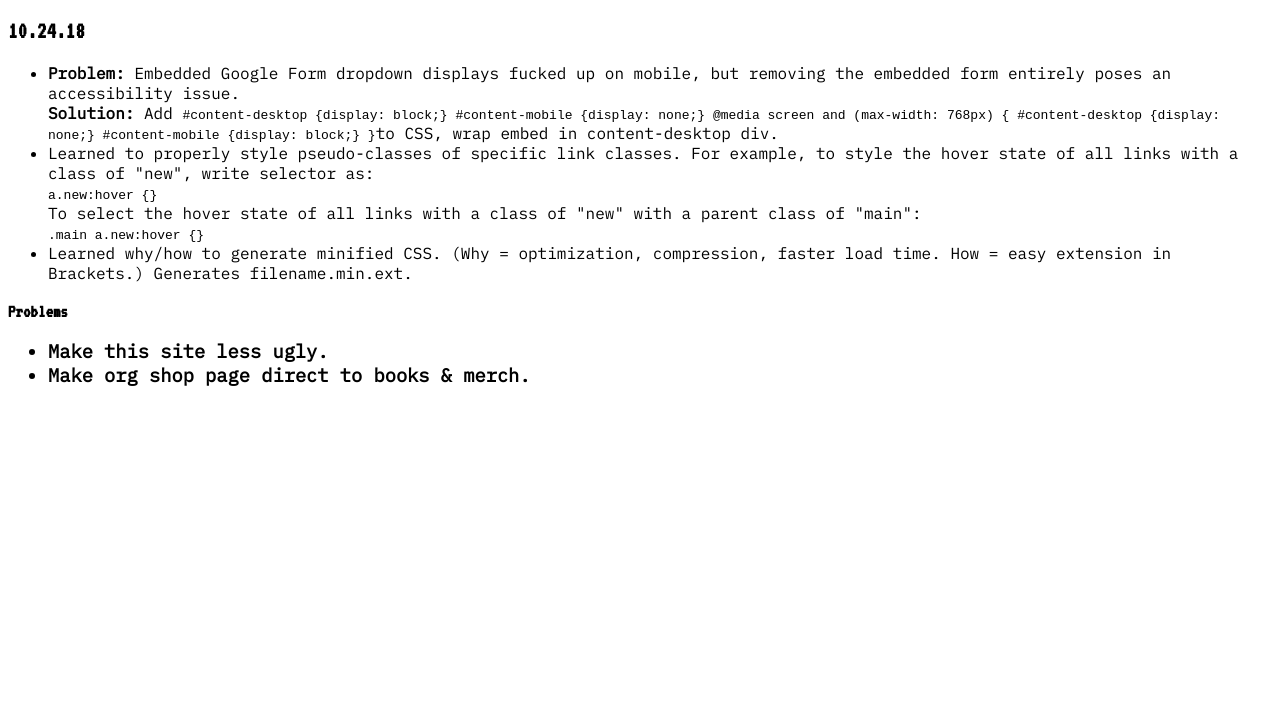
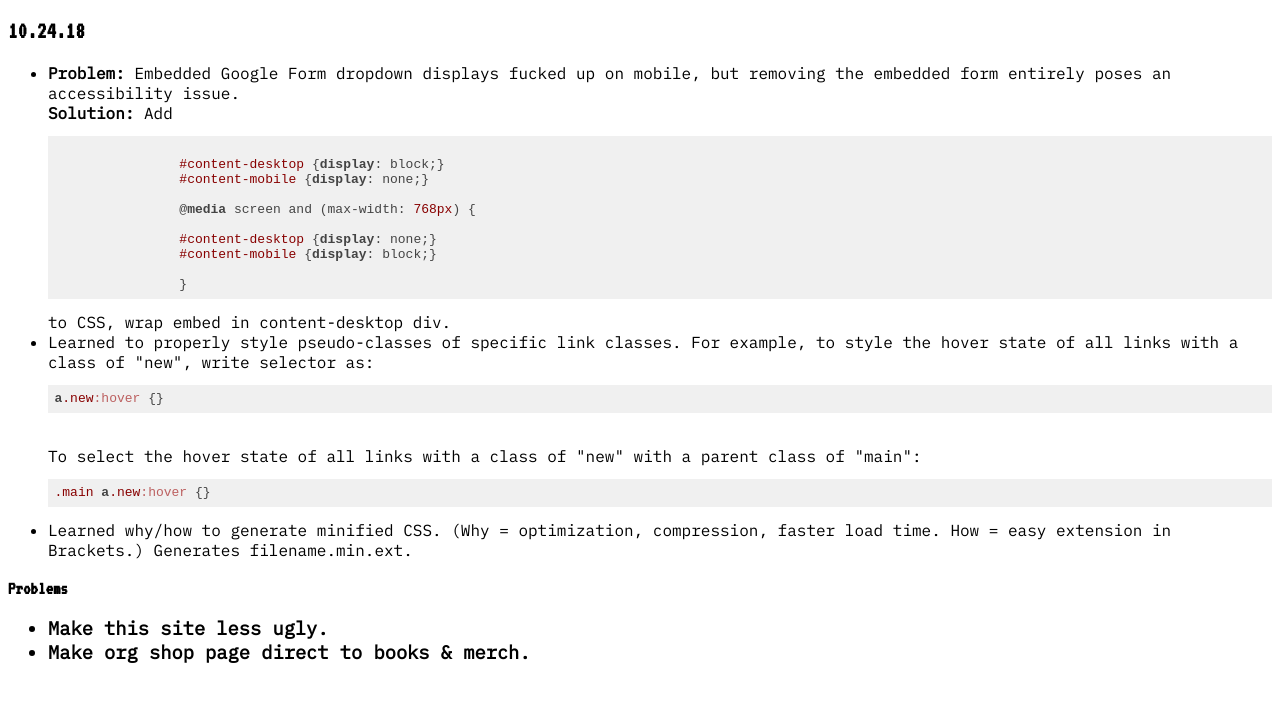
Before and after one commit to kimileta/kimileta.github.io, a plain HTML site: page done.html in a window 1280 px wide. Shown: the part 56-758 px from the top of the page. Drawn offline with Linux system fonts and the light colour scheme.

Commit message:
Update done.html

```diff
--- a/done.html
+++ b/done.html
@@ -5,13 +5,20 @@
     <title>an@nsi: complete</title>
     <link href="https://fonts.googleapis.com/css?family=IBM+Plex+Mono|VT323" rel="stylesheet">
     <link href="/styles.css" rel="stylesheet">
+    <link rel="stylesheet" href="/highlightjs/styles/default.css">
+    <script src="/highlightjs/highlight.pack.js"></script>
+    <script>
+        hljs.initHighlightingOnLoad();
+
+    </script>
 </head>
 
 <body>
     <h1>AN@NSI: complete</h1>
     <h2>10.24.18</h2>
     <ul>
-        <li><strong>Problem:</strong> Embedded Google Form dropdown displays fucked up on mobile, but removing the embedded form entirely poses an accessibility issue. <br><strong>Solution:</strong> Add <code>#content-desktop {display: block;}
+        <li><strong>Problem:</strong> Embedded Google Form dropdown displays fucked up on mobile, but removing the embedded form entirely poses an accessibility issue. <br><strong>Solution:</strong> Add <pre><code>
+                #content-desktop {display: block;}
                 #content-mobile {display: none;}
 
                 @media screen and (max-width: 768px) {
@@ -19,20 +26,20 @@
                 #content-desktop {display: none;}
                 #content-mobile {display: block;}
 
-                }</code>to CSS, wrap embed in content-desktop div.</li>
+                }</code></pre>to CSS, wrap embed in content-desktop div.</li>
         <li>Learned to properly style pseudo-classes of specific link classes. For example, to style the hover state of all links with a class of "new", write selector as:
             <br>
-            <code>a.new:hover {}</code>
+            <pre><code>a.new:hover {}</code></pre>
             <br>
             To select the hover state of all links with a class of "new" with a parent class of "main":
             <br>
-            <code>.main a.new:hover {}</code></li>
+            <pre><code>.main a.new:hover {}</code></pre></li>
         <li>Learned why/how to generate minified CSS. (Why = optimization, compression, faster load time. How = easy extension in Brackets.) Generates filename.min.ext.</li>
     </ul>
     <h3>Problems<h3>
             <ul>
                 <li>Make this site less ugly.</li>
-                <li>Make org shop page direct to books & merch.</li>
+                <li>Make org shop page direct to books &amp; merch.</li>
             </ul>
 </body>
 
```
